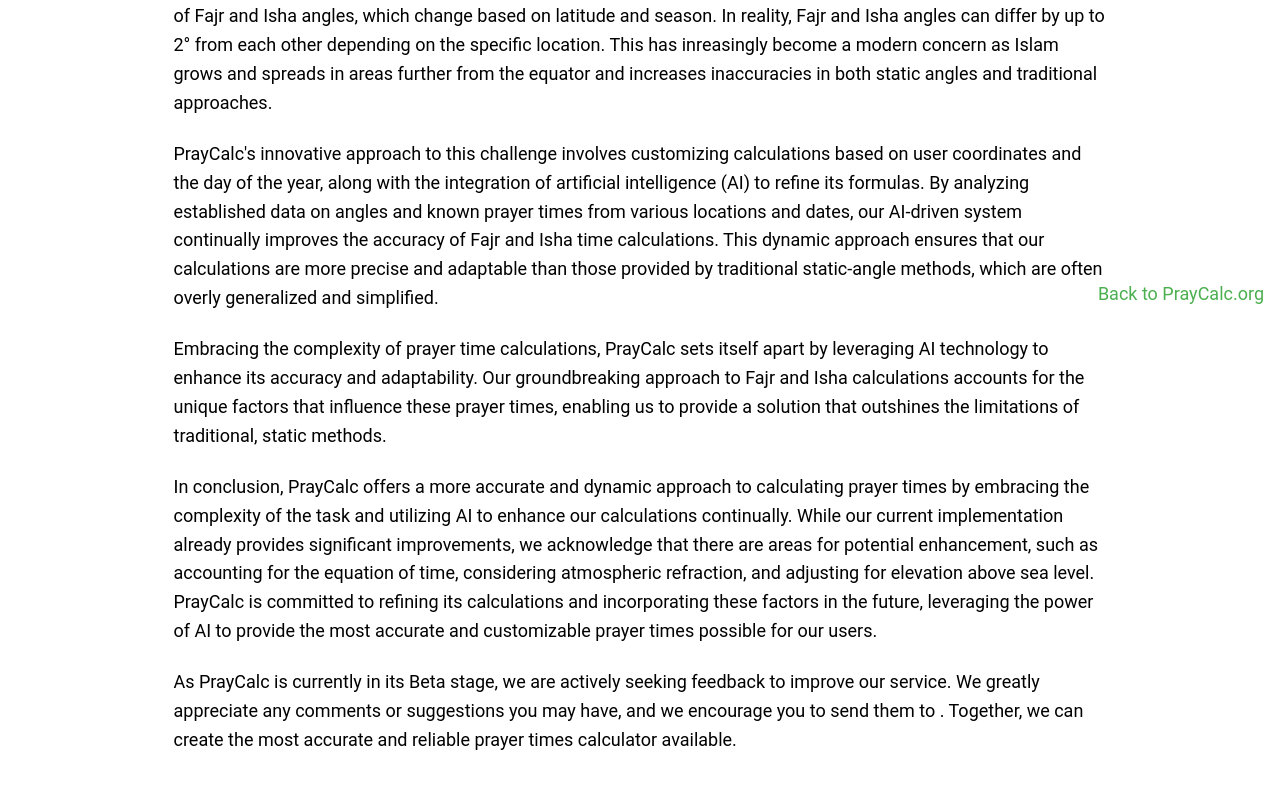
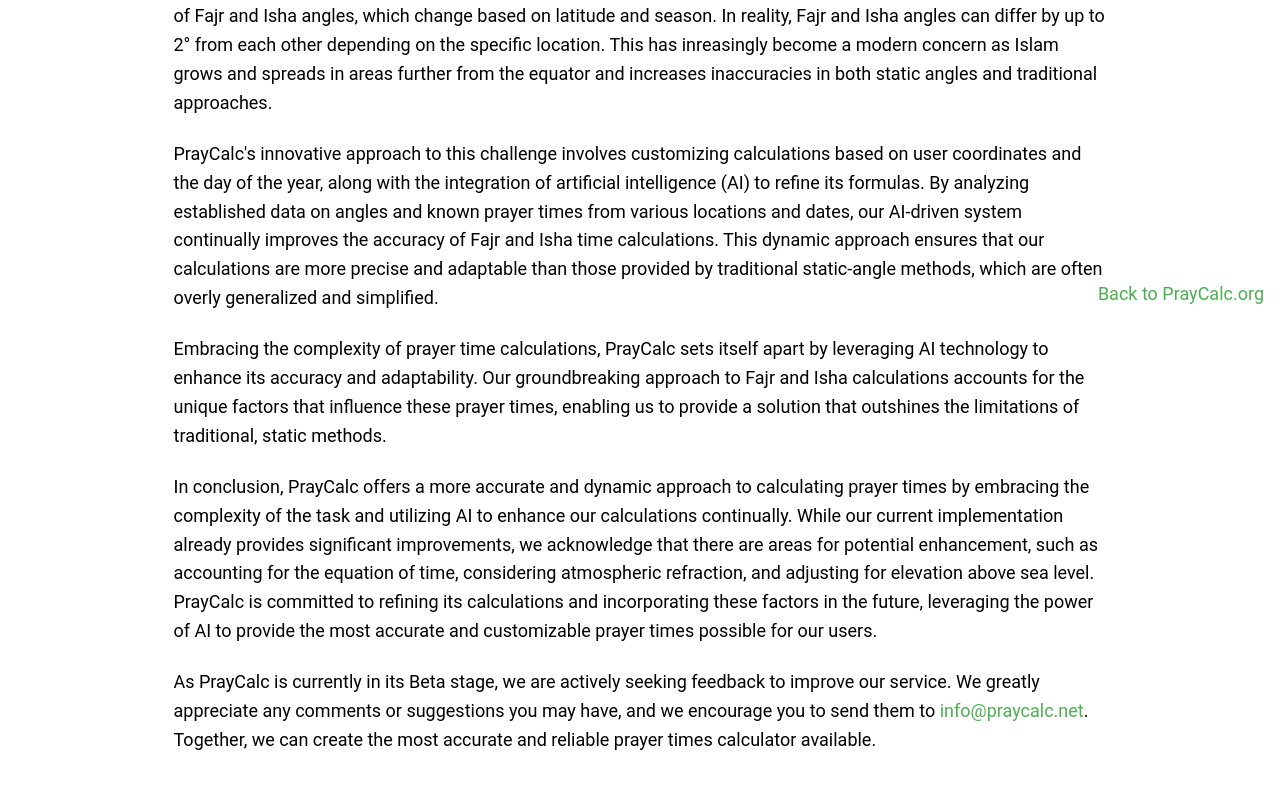
Before and after one commit to acamarata/praycalc, a Next.js app: page /about in a window 1280 px wide. Shown: the part 475-1264 px from the top of the page. Built offline with nearby package versions, Linux system fonts and the light colour scheme.

Commit message:
Improved About again

```diff
--- a/src/pages/about.tsx
+++ b/src/pages/about.tsx
@@ -13,7 +13,7 @@
           <p>PrayCalc's innovative approach to this challenge involves customizing calculations based on user coordinates and the day of the year, along with the integration of artificial intelligence (AI) to refine its formulas. By analyzing established data on angles and known prayer times from various locations and dates, our AI-driven system continually improves the accuracy of Fajr and Isha time calculations. This dynamic approach ensures that our calculations are more precise and adaptable than those provided by traditional static-angle methods, which are often overly generalized and simplified.</p>
           <p>Embracing the complexity of prayer time calculations, PrayCalc sets itself apart by leveraging AI technology to enhance its accuracy and adaptability. Our groundbreaking approach to Fajr and Isha calculations accounts for the unique factors that influence these prayer times, enabling us to provide a solution that outshines the limitations of traditional, static methods.</p>
           <p>In conclusion, PrayCalc offers a more accurate and dynamic approach to calculating prayer times by embracing the complexity of the task and utilizing AI to enhance our calculations continually. While our current implementation already provides significant improvements, we acknowledge that there are areas for potential enhancement, such as accounting for the equation of time, considering atmospheric refraction, and adjusting for elevation above sea level. PrayCalc is committed to refining its calculations and incorporating these factors in the future, leveraging the power of AI to provide the most accurate and customizable prayer times possible for our users.</p>
-          <p>As PrayCalc is currently in its Beta stage, we are actively seeking feedback to improve our service. We greatly appreciate any comments or suggestions you may have, and we encourage you to send them to . Together, we can create the most accurate and reliable prayer times calculator available.</p>
+          <p>As PrayCalc is currently in its Beta stage, we are actively seeking feedback to improve our service. We greatly appreciate any comments or suggestions you may have, and we encourage you to send them to <a href="mailto:info@praycalc.net">info@praycalc.net</a>. Together, we can create the most accurate and reliable prayer times calculator available.</p>
         </div>
       </div>
     </MainLayout>
```
